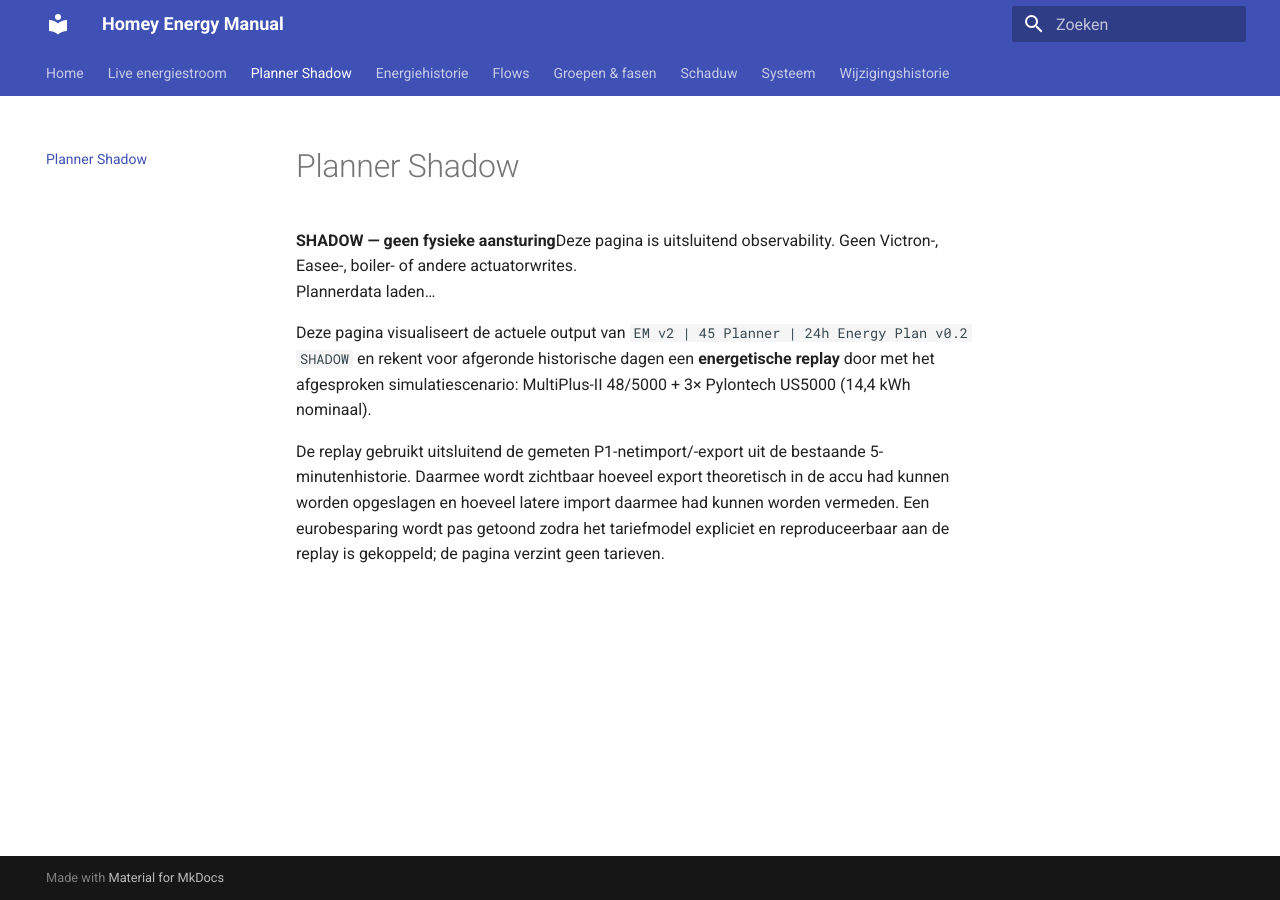
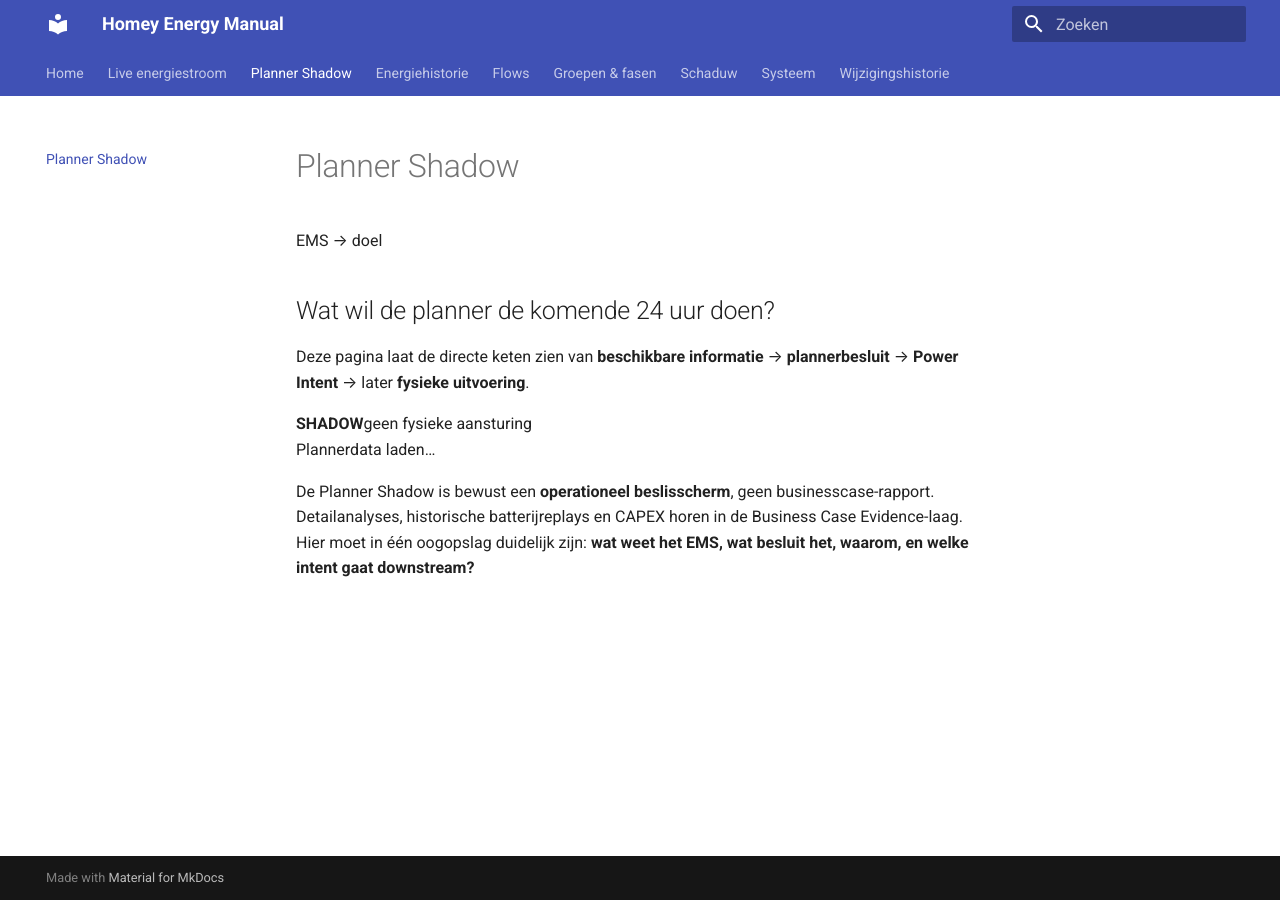
Before and after one commit to OnsKasteeltje/homey-energy-manual, an MkDocs documentation site: the page built from docs/planner-shadow.md, in a window 1280 px wide. Built offline with MkDocs 1.6.1 and Material for MkDocs 9.7.7, drawn with Linux system fonts in a browser that asks for light colours.

Commit message:
Reset Planner Shadow around EMS goal

```diff
--- a/docs/planner-shadow.md
+++ b/docs/planner-shadow.md
@@ -1,10 +1,15 @@
 # Planner Shadow
 
 <div id="planner-shadow" class="planner-shadow" data-source="../data/energy-planner-shadow.json" data-history="../data/energy-day-series-7d.json">
-  <div class="ps-banner"><strong>SHADOW — geen fysieke aansturing</strong><span>Deze pagina is uitsluitend observability. Geen Victron-, Easee-, boiler- of andere actuatorwrites.</span></div>
+  <div class="ps-hero">
+    <div>
+      <div class="ps-kicker">EMS → doel</div>
+      <h2>Wat wil de planner de komende 24 uur doen?</h2>
+      <p>Deze pagina laat de directe keten zien van <strong>beschikbare informatie</strong> → <strong>plannerbesluit</strong> → <strong>Power Intent</strong> → later <strong>fysieke uitvoering</strong>.</p>
+    </div>
+    <div class="ps-mode"><strong>SHADOW</strong><span>geen fysieke aansturing</span></div>
+  </div>
   <div id="ps-status">Plannerdata laden…</div>
 </div>
 
-Deze pagina visualiseert de actuele output van `EM v2 | 45 Planner | 24h Energy Plan v0.2 SHADOW` en rekent voor afgeronde historische dagen een **energetische replay** door met het afgesproken simulatiescenario: MultiPlus-II 48/5000 + 3× Pylontech US5000 (14,4 kWh nominaal).
-
-De replay gebruikt uitsluitend de gemeten P1-netimport/-export uit de bestaande 5-minutenhistorie. Daarmee wordt zichtbaar hoeveel export theoretisch in de accu had kunnen worden opgeslagen en hoeveel latere import daarmee had kunnen worden vermeden. Een eurobesparing wordt pas getoond zodra het tariefmodel expliciet en reproduceerbaar aan de replay is gekoppeld; de pagina verzint geen tarieven.
+De Planner Shadow is bewust een <strong>operationeel beslisscherm</strong>, geen businesscase-rapport. Detailanalyses, historische batterijreplays en CAPEX horen in de Business Case Evidence-laag. Hier moet in één oogopslag duidelijk zijn: <strong>wat weet het EMS, wat besluit het, waarom, en welke intent gaat downstream?</strong>
```
